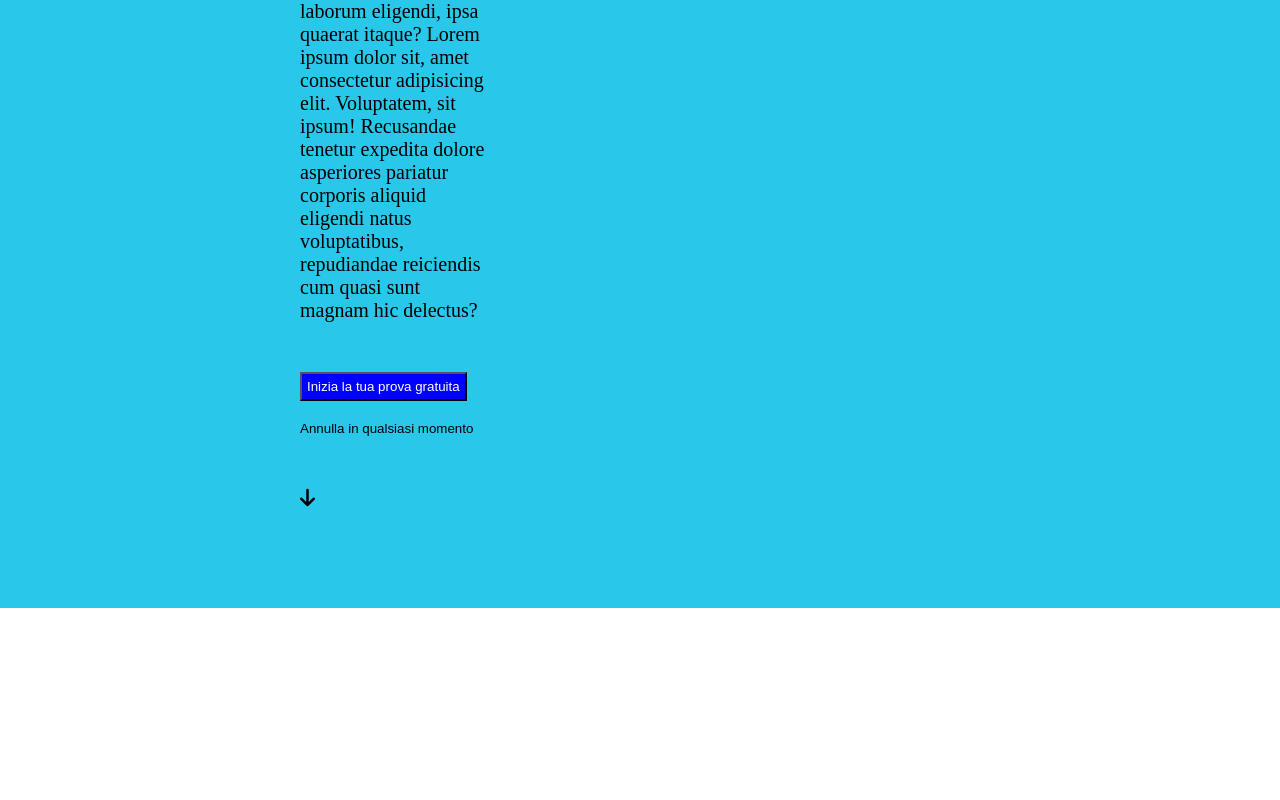
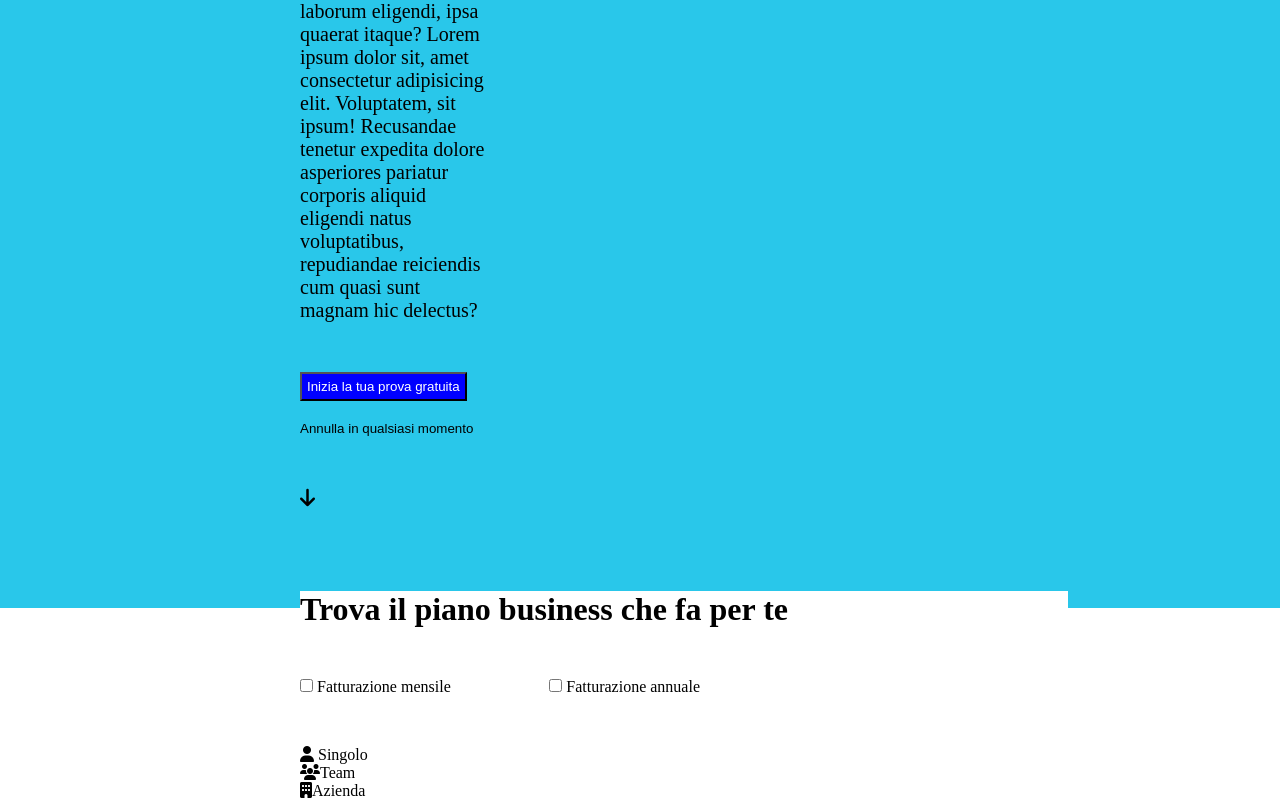
Before and after one commit to FRAALES/htmlcss-dropbox, a plain HTML site: page index.html in a window 1280 px wide. Shown: the part 713-1513 px from the top of the page. Before the commit the page ends 1321 px from the top, so only its background shows below. Drawn offline with Linux system fonts and the light colour scheme.

Commit message:
procedendo con il main

```diff
--- a/css/file.css
+++ b/css/file.css
@@ -127,5 +127,21 @@ main{
 
 .piano-business{
     width: 60%;
+    margin-left: 300px;
+    margin-top: 50px;
     background-color: white;
+    position: absolute;
+    top: 1254px;
 }
+
+#titolo-main{
+    margin-bottom: 50px;
+}
+
+
+.bottoni-main{
+    width: 400px;
+    margin-bottom: 50px;
+    display: flex;
+    justify-content: space-between;
+}
--- a/index.html
+++ b/index.html
@@ -91,14 +91,21 @@
         </div>
 
         <div class="piano-business">
-            <h1>Trova il piano business che fa per te</h1>
-            <input type="checkbox">
-            <span>
-            Fatturazione mensile
-            </span>
-            <input type="checkbox" name="" id="">
-            <span>Fatturazione annuale</span>
-
+            <h1 id="titolo-main">Trova il piano business che fa per te</h1>
+            <div class="bottoni-main">
+                <div>
+                    <input type="checkbox">
+                    <span>
+                    Fatturazione mensile
+                    </span>
+                </div>
+                <div>
+                    <input type="checkbox" name="" id="">
+                    <span>
+                        Fatturazione annuale
+                    </span>
+                </div>
+            </div>
 
             <!-- Qui ci vanno le tre colonne -->
             <div class="colonne-piano-business">
```
